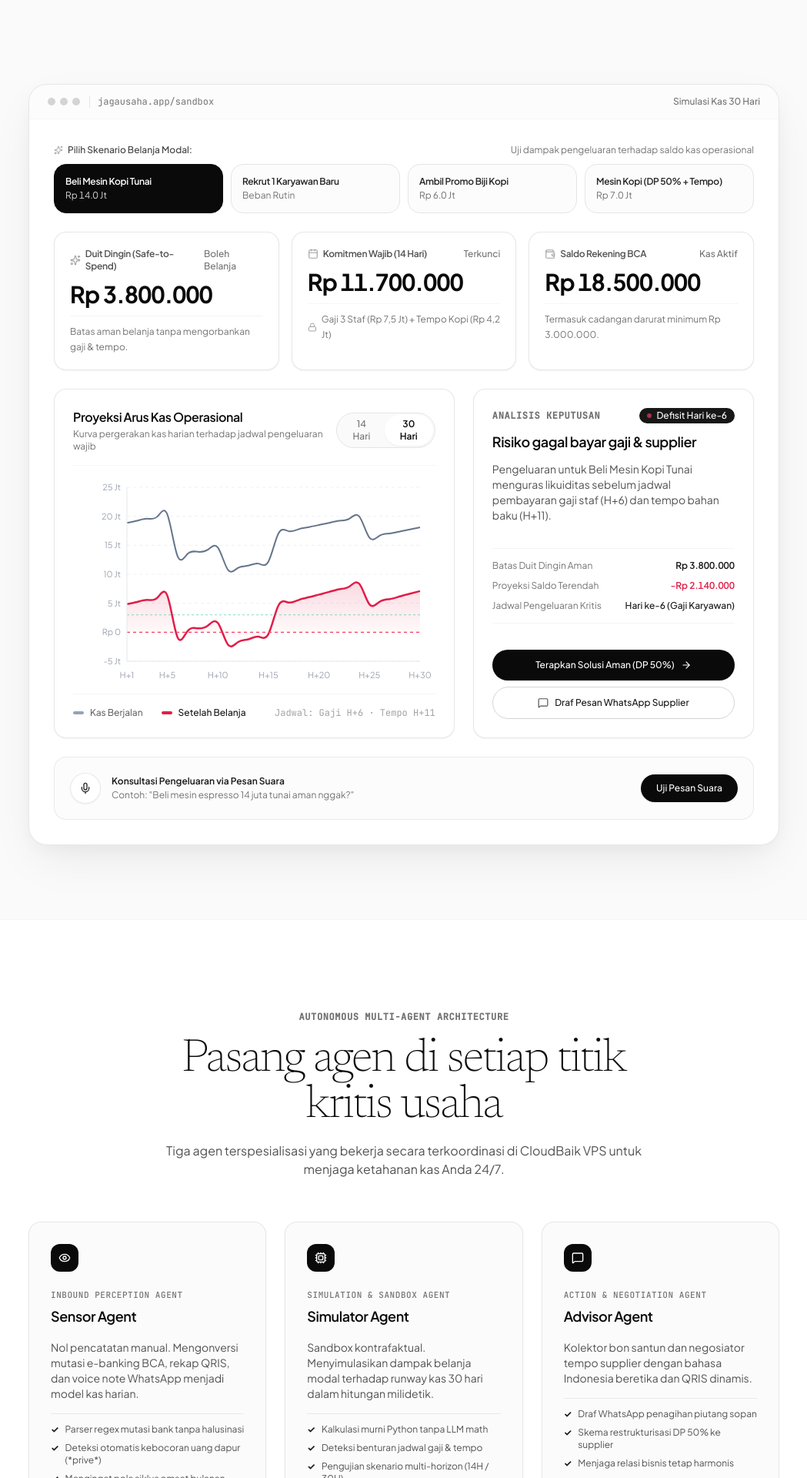
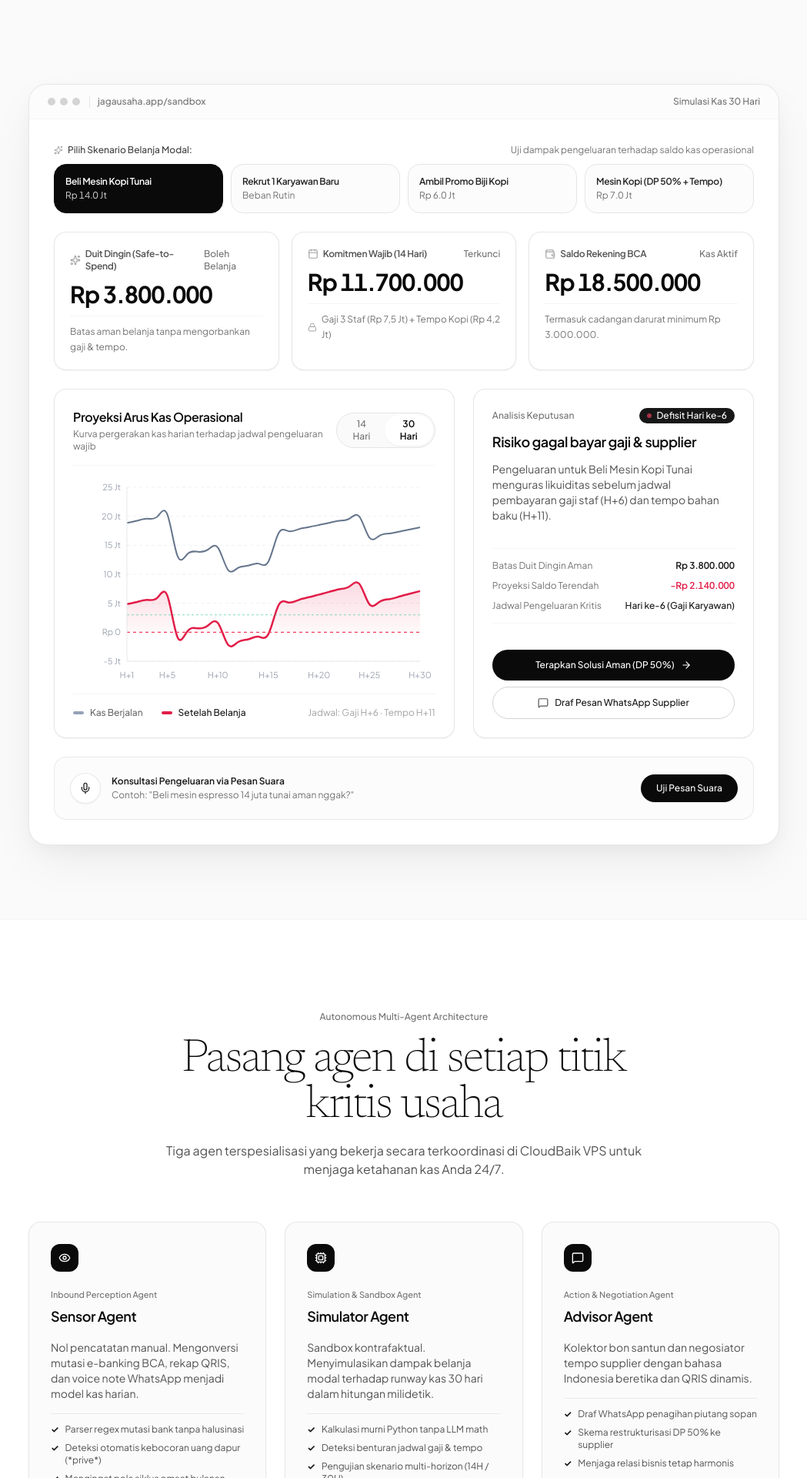
Before and after one commit to dimasdekka/jagausaha, a React (Vite) app in the folder frontend/: page / in a window 1280 px wide. Shown: the part 700-2620 px from the top of the page at 77% size, without its empty margins (115-1164 px from the left). Built offline with nearby package versions, Linux system fonts and the light colour scheme; no server answers.

Commit message:
fix(typography): eliminate all robotic monospace fonts across entire dashboard in favor of unified Plus Jakarta Sans

```diff
--- a/frontend/src/components/BoardUIAreaChart.tsx
+++ b/frontend/src/components/BoardUIAreaChart.tsx
@@ -38,12 +38,12 @@ const CustomTooltip = ({ active, payload, label }: any) => {
         <div className="flex items-center justify-between gap-4 pb-2 mb-2 border-b border-neutral-100">
           <span className="font-semibold text-neutral-900">{label}</span>
           {isDeficit && (
-            <span className="text-[10px] font-mono font-medium text-rose-700 bg-rose-50 border border-rose-200 px-1.5 py-0.5 rounded">
+            <span className="text-[10px] font-medium text-rose-700 bg-rose-50 border border-rose-200 px-1.5 py-0.5 rounded">
               Defisit Kas
             </span>
           )}
         </div>
-        <div className="space-y-1.5 font-mono text-[11px]">
+        <div className="space-y-1.5 text-[11px]">
           <div className="flex items-center justify-between gap-4">
             <span className="text-neutral-500">Kas Normal</span>
             <span className="font-medium text-neutral-900 tabular-nums">
@@ -233,7 +233,7 @@ export const BoardUIAreaChart: React.FC<BoardUIAreaChartProps> = ({
           )}
         </div>
 
-        <span className="text-neutral-400 text-xs font-mono whitespace-nowrap">
+        <span className="text-neutral-400 text-xs whitespace-nowrap">
           Jadwal: Gaji H+6 · Tempo H+11
         </span>
       </div>
--- a/frontend/src/components/DecisionIntelligenceCard.tsx
+++ b/frontend/src/components/DecisionIntelligenceCard.tsx
@@ -25,7 +25,7 @@ export const DecisionIntelligenceCard: React.FC<DecisionIntelligenceProps> = ({
       {/* Header */}
       <div className="space-y-3">
         <div className="flex items-center justify-between">
-          <span className="text-xs font-semibold uppercase tracking-wider text-neutral-500 font-mono">
+          <span className="text-xs font-medium text-neutral-500">
             Analisis Keputusan
           </span>
           <span
--- a/frontend/src/components/DecisionStudio.tsx
+++ b/frontend/src/components/DecisionStudio.tsx
@@ -64,7 +64,7 @@ export const DecisionStudio: React.FC<DecisionStudioProps> = ({
             <span className="h-2.5 w-2.5 rounded-full bg-neutral-300" />
             <span className="h-2.5 w-2.5 rounded-full bg-neutral-300" />
           </div>
-          <span className="text-xs font-mono text-neutral-500 pl-2.5 border-l border-neutral-200">
+          <span className="text-xs font-medium text-neutral-500 pl-2.5 border-l border-neutral-200">
             jagausaha.app/sandbox
           </span>
         </div>
--- a/frontend/src/components/FAQSection.tsx
+++ b/frontend/src/components/FAQSection.tsx
@@ -31,7 +31,7 @@ export const FAQSection: React.FC = () => {
     <section className="py-20 sm:py-28 border-t border-neutral-100 bg-white">
       <div className="max-w-3xl mx-auto px-4 sm:px-6 space-y-12">
         <div className="text-center space-y-3">
-          <span className="text-xs font-semibold uppercase tracking-wider text-neutral-500 font-mono">
+          <span className="text-xs font-medium text-neutral-500">
             Frequently Asked Questions
           </span>
           <h2 className="font-serif font-extralight text-4xl sm:text-5xl lg:text-6xl text-neutral-950 tracking-[-0.03em] leading-tight">
--- a/frontend/src/components/FeatureAgents.tsx
+++ b/frontend/src/components/FeatureAgents.tsx
@@ -7,7 +7,7 @@ export const FeatureAgents: React.FC = () => {
       <div className="max-w-5xl mx-auto px-4 sm:px-6 space-y-14">
         {/* Handhold Section Header */}
         <div className="text-center space-y-4 max-w-2xl mx-auto">
-          <span className="text-xs font-semibold uppercase tracking-wider text-neutral-500 font-mono">
+          <span className="text-xs font-medium text-neutral-500">
             Autonomous Multi-Agent Architecture
           </span>
           <h2 className="font-serif font-extralight text-4xl sm:text-5xl lg:text-6xl text-neutral-950 tracking-[-0.03em] leading-tight">
@@ -27,7 +27,7 @@ export const FeatureAgents: React.FC = () => {
                 <Eye className="h-4 w-4" />
               </div>
               <div>
-                <span className="text-[11px] font-mono font-medium text-neutral-500 uppercase tracking-wider">
+                <span className="text-[11px] font-medium text-neutral-500">
                   Inbound Perception Agent
                 </span>
                 <h3 className="text-lg font-semibold text-neutral-950 tracking-tight mt-1">
@@ -61,7 +61,7 @@ export const FeatureAgents: React.FC = () => {
                 <Cpu className="h-4 w-4" />
               </div>
               <div>
-                <span className="text-[11px] font-mono font-medium text-neutral-500 uppercase tracking-wider">
+                <span className="text-[11px] font-medium text-neutral-500">
                   Simulation & Sandbox Agent
                 </span>
                 <h3 className="text-lg font-semibold text-neutral-950 tracking-tight mt-1">
@@ -95,7 +95,7 @@ export const FeatureAgents: React.FC = () => {
                 <MessageSquare className="h-4 w-4" />
               </div>
               <div>
-                <span className="text-[11px] font-mono font-medium text-neutral-500 uppercase tracking-wider">
+                <span className="text-[11px] font-medium text-neutral-500">
                   Action & Negotiation Agent
                 </span>
                 <h3 className="text-lg font-semibold text-neutral-950 tracking-tight mt-1">
--- a/frontend/src/components/FinalCTA.tsx
+++ b/frontend/src/components/FinalCTA.tsx
@@ -27,7 +27,7 @@ export const FinalCTA: React.FC<FinalCTAProps> = ({ onStart }) => {
           </button>
         </div>
 
-        <p className="text-xs text-neutral-400 font-mono">
+        <p className="text-xs text-neutral-400 font-normal">
           Ditenagai oleh Hermes Agent Runtime di IDwebhost CloudBaik VPS.
         </p>
       </div>
--- a/frontend/src/components/Header.tsx
+++ b/frontend/src/components/Header.tsx
@@ -171,7 +171,7 @@ export const Header: React.FC<HeaderProps> = ({
         {/* Right Actions Dock */}
         <div className="flex items-center gap-2 sm:gap-3">
           {/* Cloud VPS Status Pill */}
-          <div className="hidden lg:inline-flex items-center gap-2 px-3 py-1 rounded-full bg-neutral-100 border border-neutral-200/60 text-[11px] text-neutral-600 font-mono">
+          <div className="hidden lg:inline-flex items-center gap-2 px-3 py-1 rounded-full bg-neutral-100 border border-neutral-200/60 text-[11px] text-neutral-600 font-medium">
             <span className="h-1.5 w-1.5 rounded-full bg-emerald-500 animate-pulse" />
             <span>CloudBaik VPS</span>
           </div>
@@ -255,7 +255,7 @@ export const Header: React.FC<HeaderProps> = ({
             </div>
 
             <div className="pt-3 border-t border-neutral-100 flex items-center justify-between text-xs text-neutral-500">
-              <span className="flex items-center gap-1.5 font-mono">
+              <span className="flex items-center gap-1.5 font-medium">
                 <span className="h-1.5 w-1.5 rounded-full bg-emerald-500 animate-pulse" />
                 IDwebhost CloudBaik VPS
               </span>
--- a/frontend/src/components/HowItWorks.tsx
+++ b/frontend/src/components/HowItWorks.tsx
@@ -21,7 +21,7 @@ export const HowItWorks: React.FC<HowItWorksProps> = ({ onSimulateCustom }) => {
       <div className="max-w-5xl mx-auto px-4 sm:px-6 space-y-16">
         {/* Step-by-Step Title */}
         <div className="text-center space-y-4 max-w-2xl mx-auto">
-          <span className="text-xs font-semibold uppercase tracking-wider text-neutral-500 font-mono">
+          <span className="text-xs font-medium text-neutral-500">
             Get started in minutes
           </span>
           <h2 className="font-serif font-extralight text-4xl sm:text-5xl lg:text-6xl text-neutral-950 tracking-[-0.03em] leading-tight">
@@ -83,13 +83,13 @@ export const HowItWorks: React.FC<HowItWorksProps> = ({ onSimulateCustom }) => {
 
           <form onSubmit={handleSubmit} className="flex flex-col sm:flex-row items-center gap-3 max-w-md mx-auto">
             <div className="relative w-full">
-              <span className="absolute left-4 top-1/2 -translate-y-1/2 text-xs font-bold text-neutral-400 font-mono">Rp</span>
+              <span className="absolute left-4 top-1/2 -translate-y-1/2 text-xs font-semibold text-neutral-400">Rp</span>
               <input
                 type="text"
                 value={customNominal}
                 onChange={(e) => setCustomNominal(e.target.value)}
                 placeholder="10.000.000"
-                className="w-full rounded-full border border-neutral-300 bg-neutral-50 pl-10 pr-4 py-3 text-xs sm:text-sm font-semibold text-neutral-950 placeholder:text-neutral-400 focus:outline-none focus:ring-2 focus:ring-neutral-950 focus:bg-white transition-all font-mono"
+                className="w-full rounded-full border border-neutral-300 bg-neutral-50 pl-10 pr-4 py-3 text-xs sm:text-sm font-semibold text-neutral-950 placeholder:text-neutral-400 focus:outline-none focus:ring-2 focus:ring-neutral-950 focus:bg-white transition-all tabular-nums"
               />
             </div>
             <button
```
Also changed, not shown: frontend/src/components/ActionFeed.tsx (+8 -8 lines).
